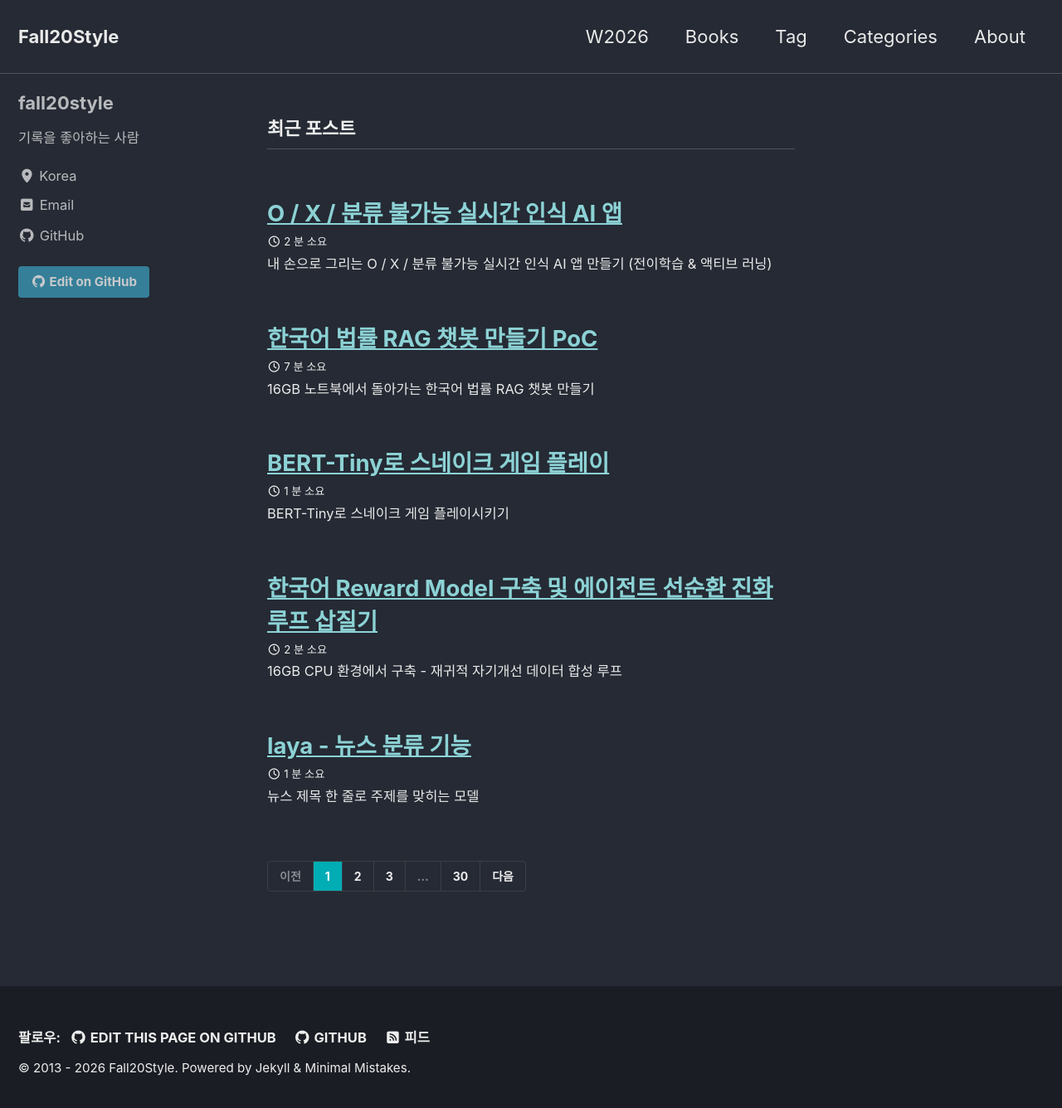
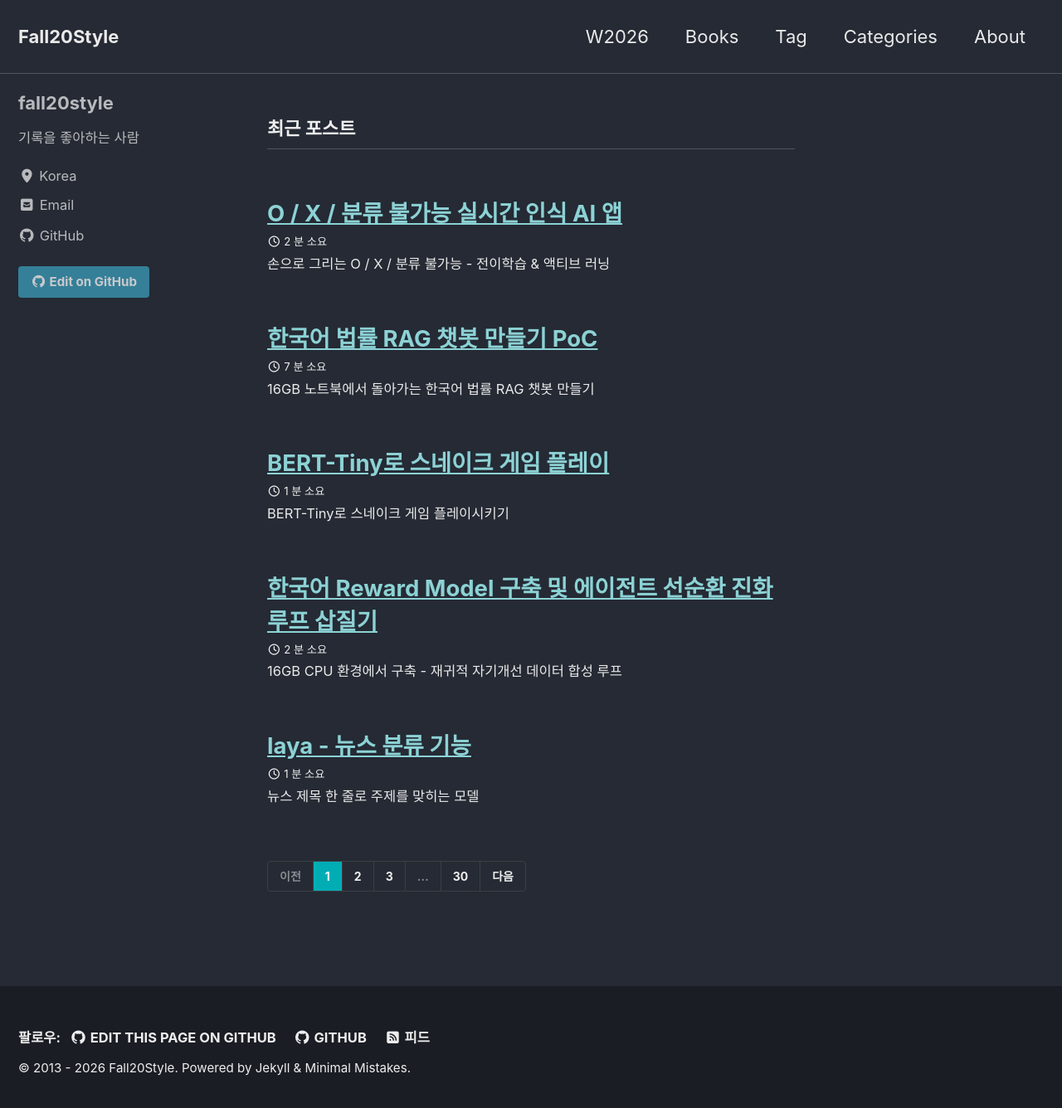
Before and after one commit to fall20style/fall20style.github.io, a Jekyll site: the page built from index.html, in a window 1280 px wide and 1343 px high. Shown: the top 1336 px of the window at 83% size. Built offline with Jekyll 4.4.1, drawn with Linux system fonts in a browser that asks for light colours; cached includes are drawn as plain includes; the list of posts is cut into pages by our own code.

Commit message:
Update 2026-11-01-ox_3class_recognition.md

```diff
--- a/_posts/2026-11-01-ox_3class_recognition.md
+++ b/_posts/2026-11-01-ox_3class_recognition.md
@@ -16,7 +16,7 @@ toc_label: 목차
 description: desc가 여기에
 ---
 
-# 내 손으로 그리는 O / X / 분류 불가능 실시간 인식 AI 앱 만들기 (전이학습 & 액티브 러닝)
+# 손으로 그리는 O / X / 분류 불가능 - 전이학습 & 액티브 러닝
 
 - 딥러닝 컴퓨터 비전 기술을 활용 토이 프로젝트
 - **마우스로 O, X 또는 정체 모를 낙서를 그리면 AI가 실시간으로 판별**
```
